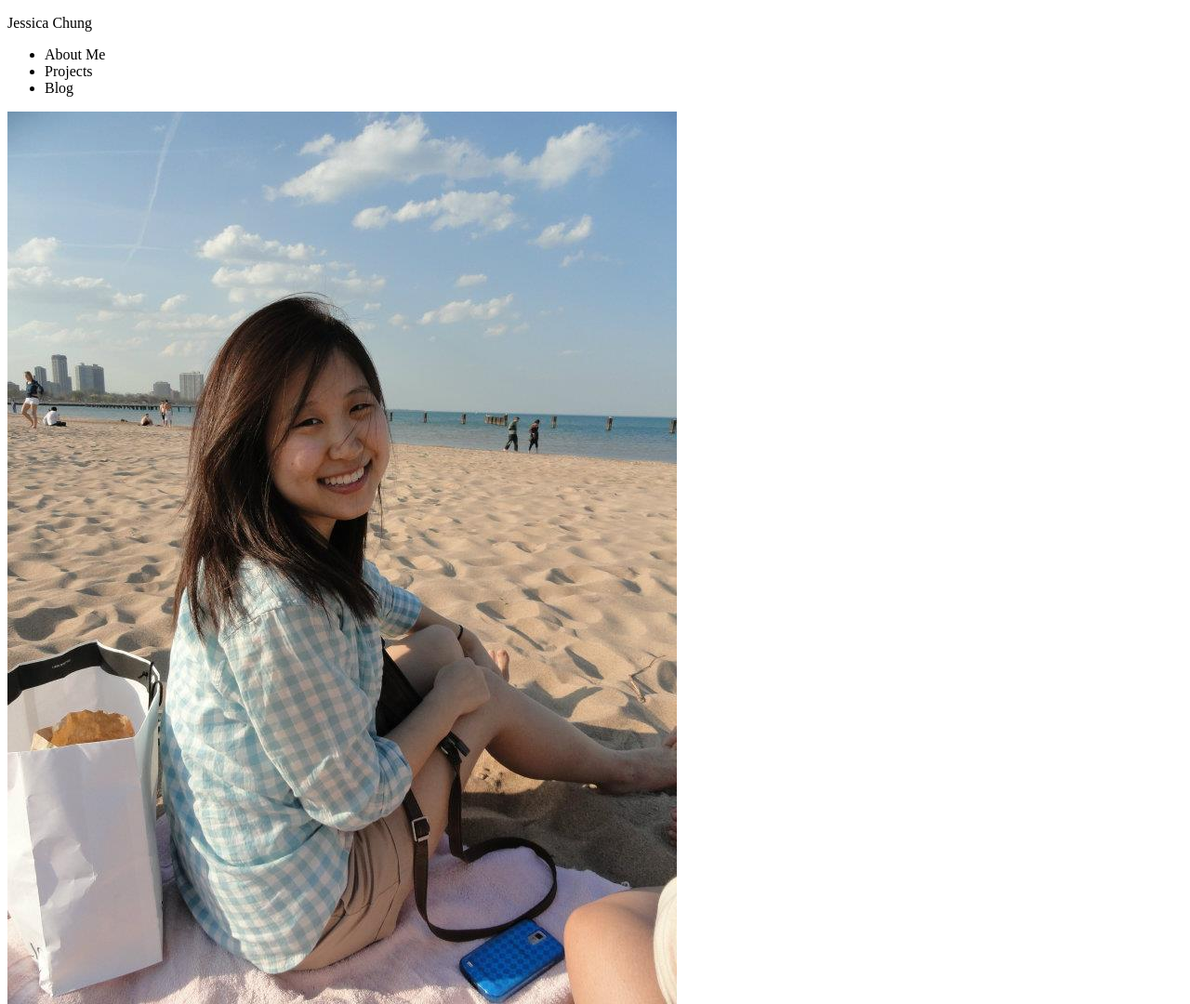
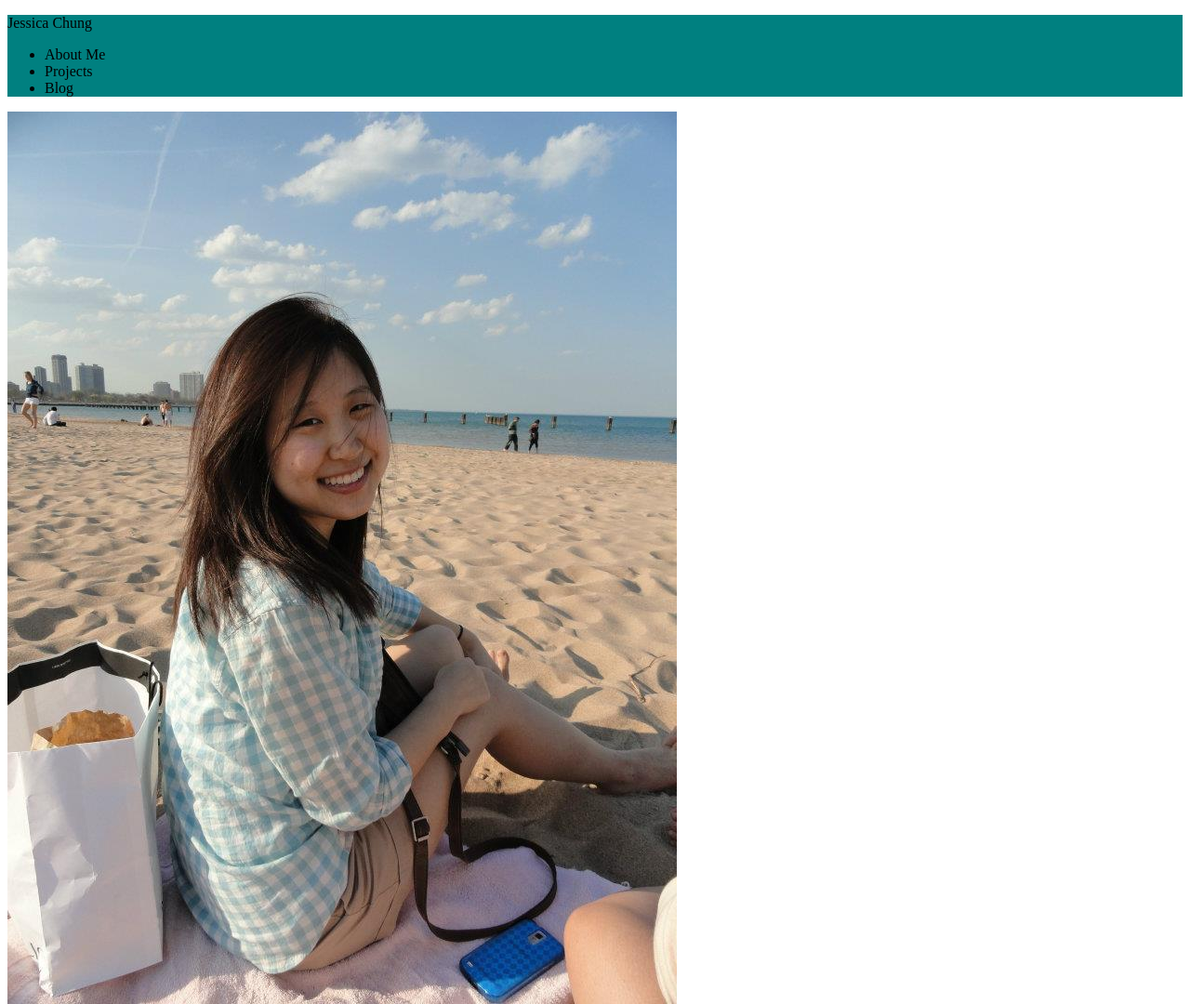
Before and after one commit to jchung722/jchung722.github.io, a plain HTML site: page index.html in a window 1280 px wide. Shown: the top 1080 px of the page at 93% size. Drawn offline with Linux system fonts and the light colour scheme.

Commit message:
created main.css file

```diff
--- a/index.html
+++ b/index.html
@@ -4,6 +4,7 @@
   <head>
     <meta charset="UTF-8" />
     <title> Jessica's World </title>
+    <LINK REL=StyleSheet HREF="styles/main.css" TYPE="text/css" MEDIA=screen>
   </head>
   <body>
     <header>
--- /dev/null
+++ b/styles/main.css
@@ -0,0 +1,3 @@
+header{
+  background-color: teal;
+}
```
